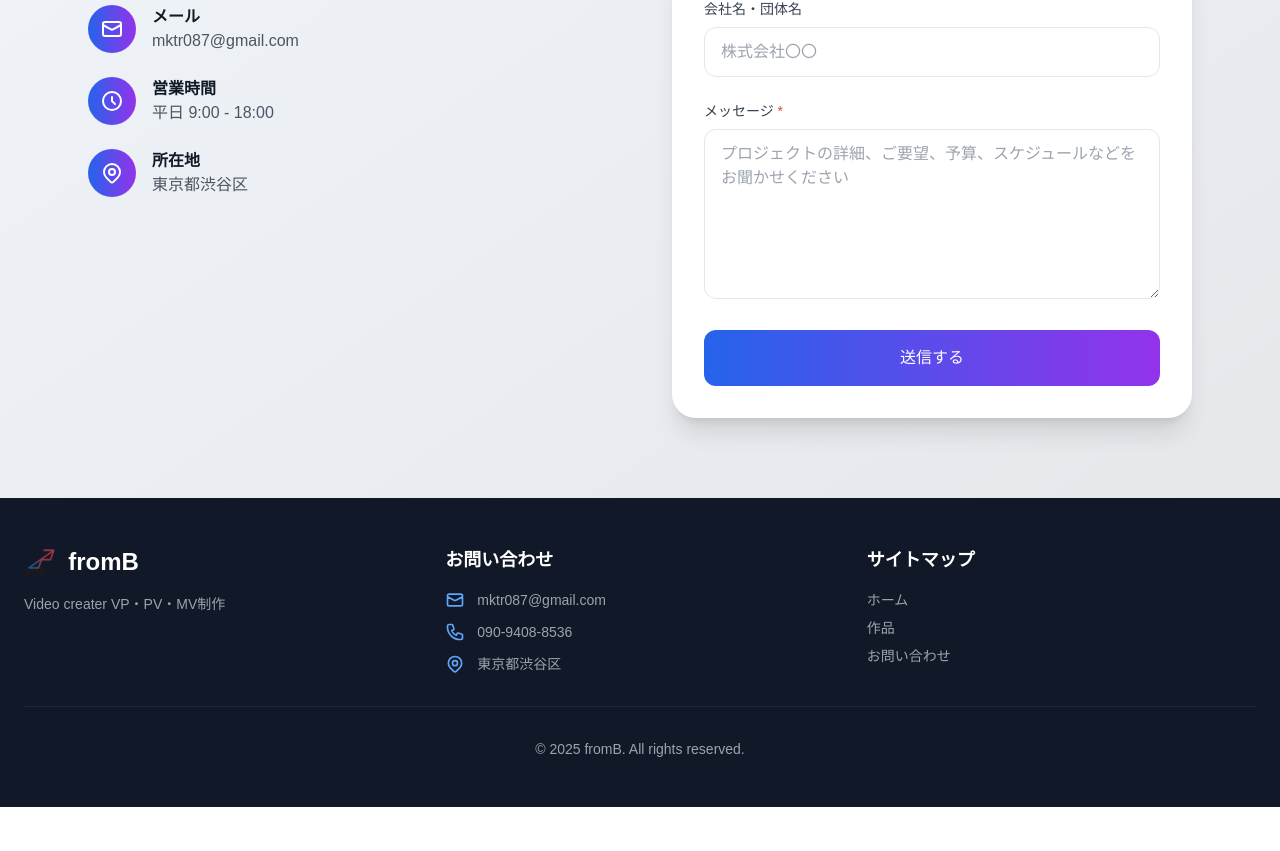
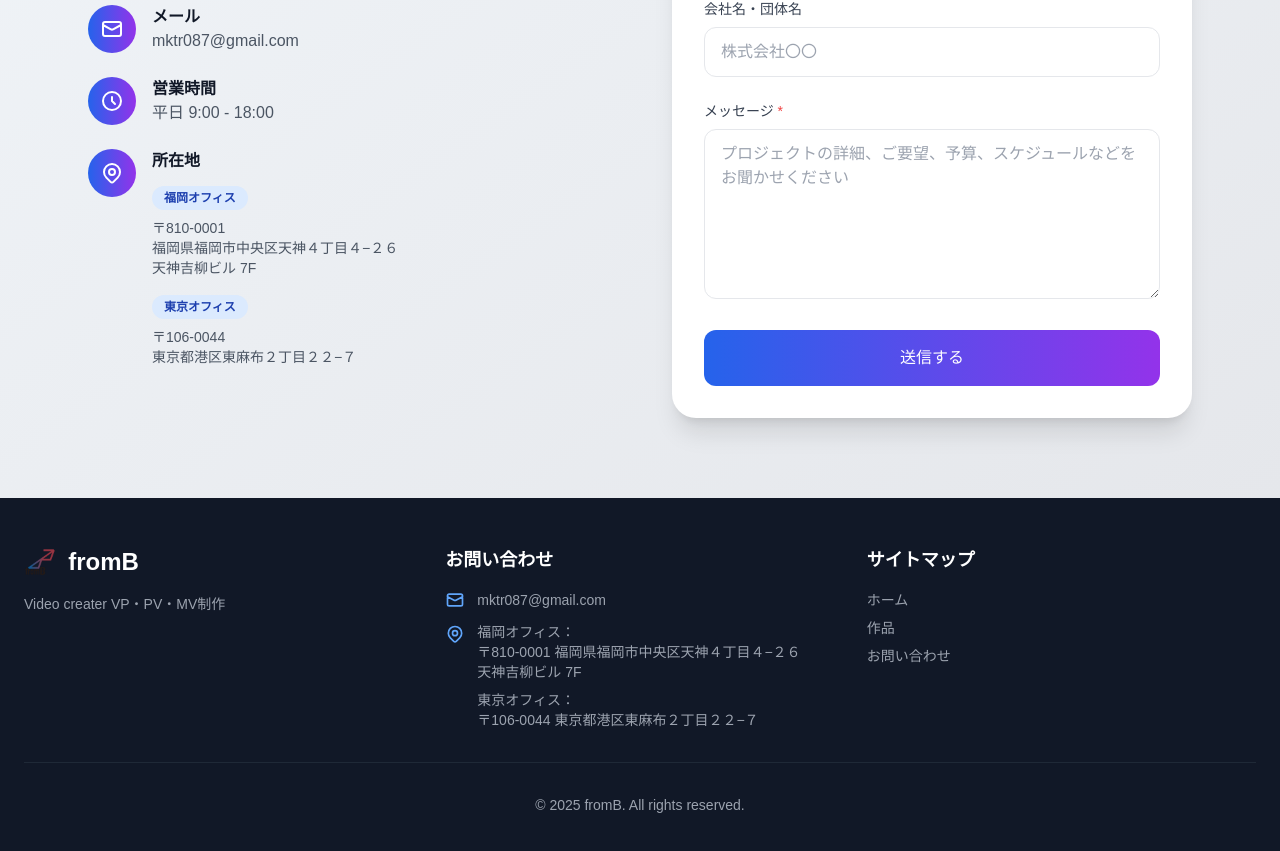
Before and after one commit to FujikiTakashi1006/fromb, a Next.js app: page / in a window 1280 px wide. Shown: the part 2013-2864 px from the top of the page. Before the commit the page ends 2820 px from the top, so only its background shows below. Built offline with nearby package versions, Linux system fonts and the light colour scheme.

Commit message:
住所変更、電話番号削除

```diff
--- a/app/components/ContactSection.tsx
+++ b/app/components/ContactSection.tsx
@@ -169,16 +169,32 @@ export default function ContactSection() {
                   </div>
                 </div>
 
-                <div className="hidden lg:flex items-center space-x-4">
-                  <div className="w-12 h-12 bg-gradient-to-r from-blue-600 to-purple-600 rounded-full flex items-center justify-center">
+                <div className="hidden lg:flex items-start space-x-4">
+                  <div className="w-12 h-12 bg-gradient-to-r from-blue-600 to-purple-600 rounded-full flex items-center justify-center flex-shrink-0">
                     <svg className="w-6 h-6 text-white" fill="none" stroke="currentColor" viewBox="0 0 24 24">
                       <path strokeLinecap="round" strokeLinejoin="round" strokeWidth={2} d="M17.657 16.657L13.414 20.9a1.998 1.998 0 01-2.827 0l-4.244-4.243a8 8 0 1111.314 0z" />
                       <path strokeLinecap="round" strokeLinejoin="round" strokeWidth={2} d="M15 11a3 3 0 11-6 0 3 3 0 016 0z" />
                     </svg>
                   </div>
-                  <div>
-                    <h4 className="font-semibold text-gray-900">所在地</h4>
-                    <p className="text-gray-600">東京都渋谷区</p>
+                  <div className="flex-1">
+                    <h4 className="font-semibold text-gray-900 mb-3">所在地</h4>
+                    <div className="space-y-4 text-gray-600">
+                      <div>
+                        <span className="inline-block px-3 py-1 bg-blue-100 text-blue-800 text-xs font-semibold rounded-full mb-2">福岡オフィス</span>
+                        <p className="text-sm">
+                          〒810-0001<br />
+                          福岡県福岡市中央区天神４丁目４−２６<br />
+                          天神吉柳ビル 7F
+                        </p>
+                      </div>
+                      <div>
+                        <span className="inline-block px-3 py-1 bg-blue-100 text-blue-800 text-xs font-semibold rounded-full mb-2">東京オフィス</span>
+                        <p className="text-sm">
+                          〒106-0044<br />
+                          東京都港区東麻布２丁目２２−７
+                        </p>
+                      </div>
+                    </div>
                   </div>
                 </div>
               </div>
--- a/app/components/Footer.tsx
+++ b/app/components/Footer.tsx
@@ -27,18 +27,22 @@ export default function Footer() {
                 </svg>
                 <span className="text-gray-400 text-sm">mktr087@gmail.com</span>
               </div>
-              <div className="flex items-center space-x-3">
-                <svg className="w-5 h-5 text-blue-400" fill="none" stroke="currentColor" viewBox="0 0 24 24">
-                  <path strokeLinecap="round" strokeLinejoin="round" strokeWidth={2} d="M3 5a2 2 0 012-2h3.28a1 1 0 01.948.684l1.498 4.493a1 1 0 01-.502 1.21l-2.257 1.13a11.042 11.042 0 005.516 5.516l1.13-2.257a1 1 0 011.21-.502l4.493 1.498a1 1 0 01.684.949V19a2 2 0 01-2 2h-1C9.716 21 3 14.284 3 6V5z" />
-                </svg>
-                <span className="text-gray-400 text-sm">090-9408-8536</span>
-              </div>
-              <div className="flex items-center space-x-3">
-                <svg className="w-5 h-5 text-blue-400" fill="none" stroke="currentColor" viewBox="0 0 24 24">
+              <div className="flex items-start space-x-3">
+                <svg className="w-5 h-5 text-blue-400 mt-0.5" fill="none" stroke="currentColor" viewBox="0 0 24 24">
                   <path strokeLinecap="round" strokeLinejoin="round" strokeWidth={2} d="M17.657 16.657L13.414 20.9a1.998 1.998 0 01-2.827 0l-4.244-4.243a8 8 0 1111.314 0z" />
                   <path strokeLinecap="round" strokeLinejoin="round" strokeWidth={2} d="M15 11a3 3 0 11-6 0 3 3 0 016 0z" />
                 </svg>
-                <span className="text-gray-400 text-sm">東京都渋谷区</span>
+                <div className="text-gray-400 text-sm">
+                  <div className="mb-2">
+                    <span className="block font-medium">福岡オフィス：</span>
+                    <span className="block">〒810-0001 福岡県福岡市中央区天神４丁目４−２６</span>
+                    <span className="block">天神吉柳ビル 7F</span>
+                  </div>
+                  <div>
+                    <span className="block font-medium">東京オフィス：</span>
+                    <span className="block">〒106-0044 東京都港区東麻布２丁目２２−７</span>
+                  </div>
+                </div>
               </div>
             </div>
           </div>
```
